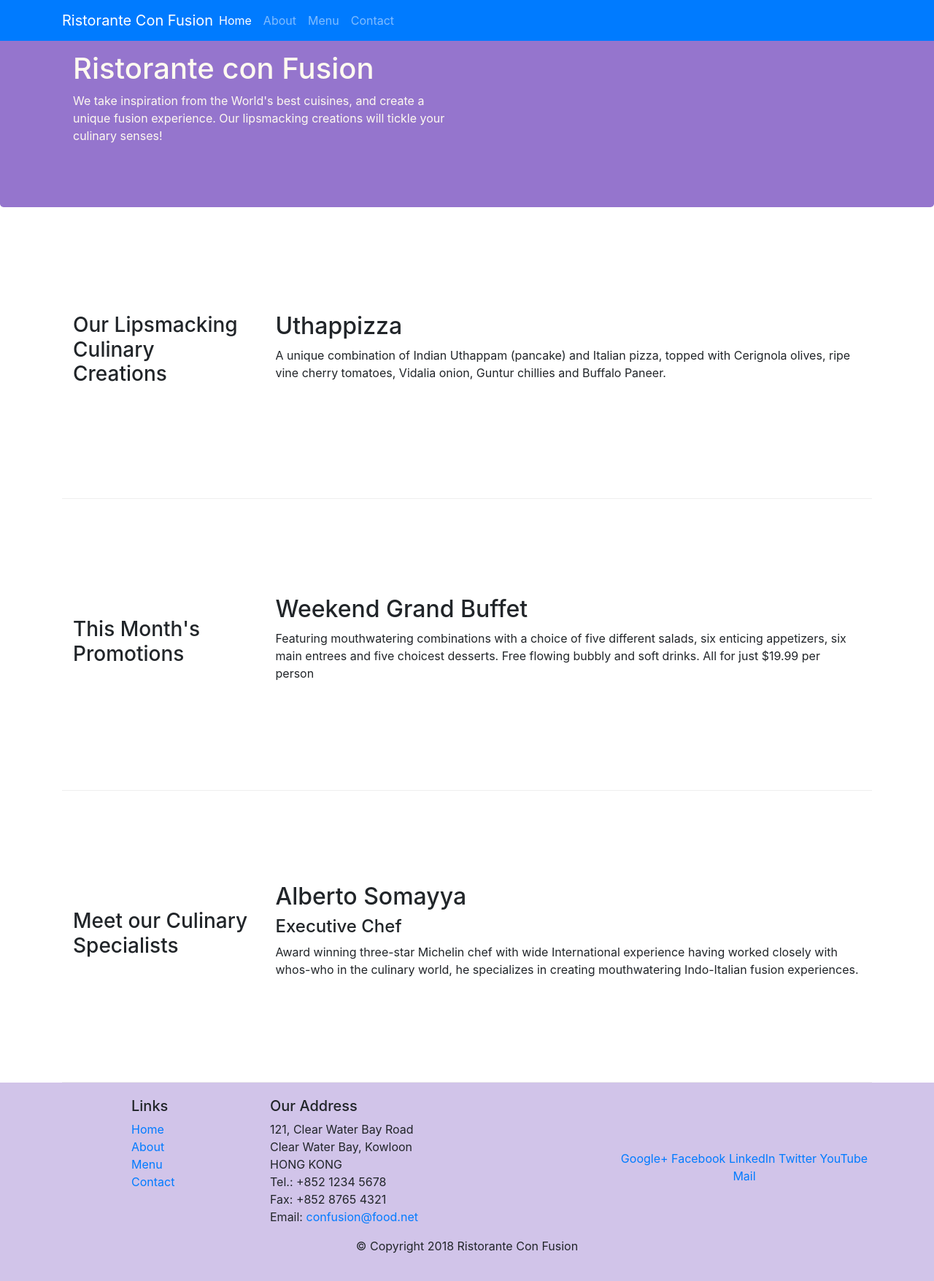
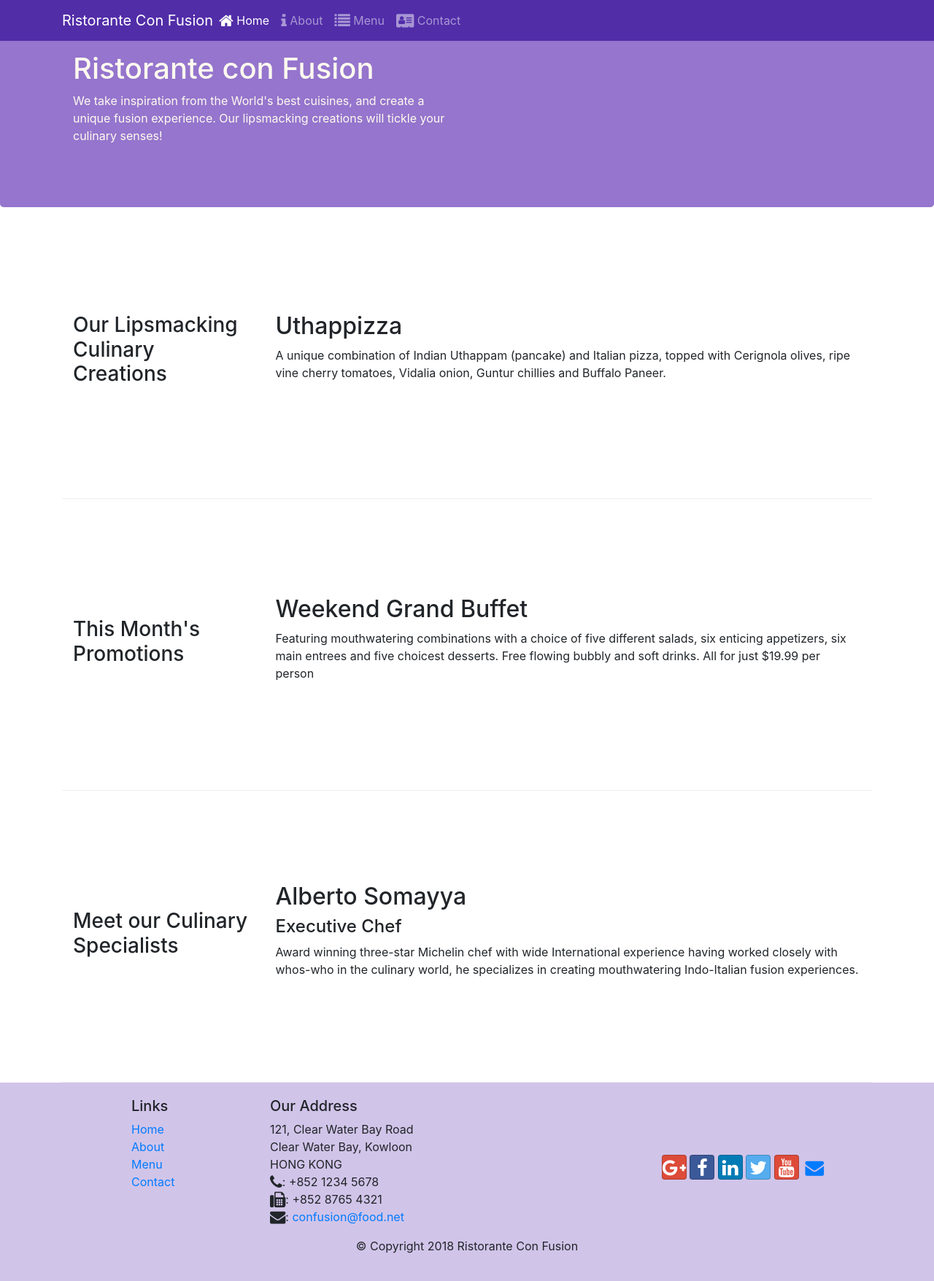
Before and after one commit to huynhduluong/UI-frameworks-and-tools-Bootstrap4, a website: page Bootstrap4/conFusion/index.html in a window 1280 px wide. Shown: the whole page at 73% size. Drawn offline with nearby package versions, Linux system fonts and the light colour scheme.

Commit message:
Icon Fonts

```diff
--- a/Bootstrap4/conFusion/index.html
+++ b/Bootstrap4/conFusion/index.html
@@ -9,12 +9,14 @@
 
     <!-- Bootstrap CSS -->
     <link rel="stylesheet" href="node_modules/bootstrap/dist/css/bootstrap.min.css">
+    <link rel="stylesheet" href="node_modules/font-awesome/css/font-awesome.min.css">
+    <link rel="stylesheet" href="node_modules/bootstrap-social/bootstrap-social.css">
     <link rel="stylesheet" href="css/styles.css">
     <title>Ristorante Con Fusion</title>
 </head>
 
 <body>
-    <nav class="navbar navbar-dark navbar-expand-sm bg-primary fixed-top">
+    <nav class="navbar navbar-dark navbar-expand-sm fixed-top">
         <div class="container">
             <button class="navbar-toggler" type="button" data-toggle="collapse" data-target="#Navbar">
                 <span class="navbar-toggler-icon"></span>
@@ -22,14 +24,12 @@
             <a class="navbar-brand mr-auto" href="#">Ristorante Con Fusion</a>
             <div class="collapse navbar-collapse" id="Navbar">
                     <ul class="navbar-nav mr-auto">
-                        <li class="nav-item active"><a class="nav-link" href="#">Home</a></li>
-                        <li class="nav-item"><a class="nav-link" href="./aboutus.html">About</a></li>
-                        <li class="nav-item"><a class="nav-link" href="#">Menu</a></li>
-                        <li class="nav-item"><a class="nav-link" href="#">Contact</a></li>
+                        <li class="nav-item active"><a class="nav-link" href="#"><span class="fa fa-home fa-lg"></span> Home</a></li>
+                        <li class="nav-item"><a class="nav-link" href="./aboutus.html"><span class="fa fa-info fa-lg"></span> About</a></li>
+                        <li class="nav-item"><a class="nav-link" href="#"><span class="fa fa-list fa-lg"></span> Menu</a></li>
+                        <li class="nav-item"><a class="nav-link" href="#"><span class="fa fa-address-card fa-lg"></span> Contact</a></li>
                     </ul>
             </div>
-
-
         </div>
     </nav>
 
@@ -98,19 +98,19 @@
 		              121, Clear Water Bay Road<br>
 		              Clear Water Bay, Kowloon<br>
 		              HONG KONG<br>
-		              Tel.: +852 1234 5678<br>
-		              Fax: +852 8765 4321<br>
-		              Email: <a href="mailto:confusion@food.net">confusion@food.net</a>
+		              <i class="fa fa-phone fa-lg"></i>: +852 1234 5678<br>
+		              <i class="fa fa-fax fa-lg"></i>: +852 8765 4321<br>
+		              <i class="fa fa-envelope fa-lg"></i>: <a href="mailto:confusion@food.net">confusion@food.net</a>
 		           </address>
                 </div>
                 <div class="col-12 col-sm-4 align-self-center">
                     <div class="text-center">
-                        <a href="http://google.com/+">Google+</a>
-                        <a href="http://www.facebook.com/profile.php?id=">Facebook</a>
-                        <a href="http://www.linkedin.com/in/">LinkedIn</a>
-                        <a href="http://twitter.com/">Twitter</a>
-                        <a href="http://youtube.com/">YouTube</a>
-                        <a href="mailto:">Mail</a>
+                        <a class="btn btn-social-icon btn-google" href="http://google.com/+"><i class="fa fa-google-plus fa-lg"></i></a>
+                        <a class="btn btn-social-icon btn-facebook" href="http://www.facebook.com/profile.php?id="><i class="fa fa-facebook fa-lg"></i></a>
+                        <a class="btn btn-social-icon btn-linkedin" href="http://www.linkedin.com/in/"><i class="fa fa-linkedin fa-lg"></i></a>
+                        <a class="btn btn-social-icon btn-twitter" href="http://twitter.com/"><i class="fa fa-twitter fa-lg"></i></a>
+                        <a class="btn btn-social-icon btn-google" href="http://youtube.com/"><i class="fa fa-youtube fa-lg"></i></a>
+                        <a class="btn btn-social-icon" href="mailto:"><i class="fa fa-envelope fa-lg"></i></a>
                     </div>
                 </div>
            </div>
--- a/Bootstrap4/conFusion/package.json
+++ b/Bootstrap4/conFusion/package.json
@@ -15,6 +15,8 @@
   },
   "dependencies": {
     "bootstrap": "^4.0.0",
+    "bootstrap-social": "^5.1.1",
+    "font-awesome": "^4.7.0",
     "jquery": "^3.3.1",
     "popper.js": "^1.12.9"
   }
```
Also changed, not shown: Bootstrap4/conFusion/aboutus.html (+17 -17 lines), 1 other file.
